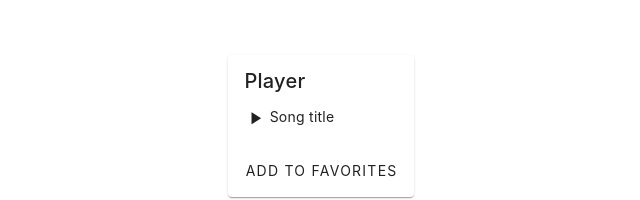
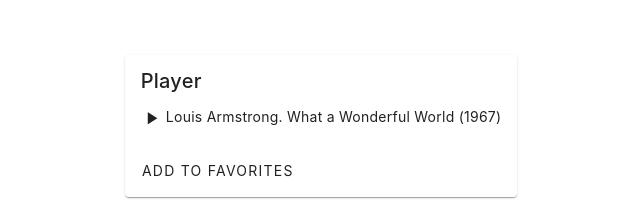
Before and after one commit to easydevgit/vue-firestore-songs, a Vue app: page / in a window 1280 px wide. Shown: the part 228-428 px from the top of the page, without its empty margins (319-959 px from the left). Built offline with nearby package versions, Linux system fonts and the light colour scheme; no server answers; the database is empty.

Commit message:
add-to-favorite event

```diff
--- a/src/App.vue
+++ b/src/App.vue
@@ -7,14 +7,45 @@
 
 const songs = ref<Song[]>([])
 
+const playingSongs: Song[] = [
+  {
+    id: '1',
+    title: 'So What',
+    artist: 'Miles Davis',
+    year: 1959,
+  },
+  {
+    id: '2',
+    title: 'Smells Like Teen Spirit',
+    artist: 'Nirvana',
+    year: 1991,
+  },
+  {
+    id: '3',
+    title: 'What a Wonderful World',
+    artist: 'Louis  Armstrong',
+    year: 1967,
+  },
+  {
+    id: '4',
+    title: 'The Look',
+    artist: 'Roxette',
+    year: 1988,
+  },
+]
+
 onMounted(async () => {
   getSongs(songs)
 })
+
+const addToFavorite = (songId: string) => {
+  console.log('addToFavorite', songId)
+}
 </script>
 
 <template>
   <main>
-    <SongsPlayer />
+    <SongsPlayer :songs="playingSongs" @add-to-favorite="addToFavorite" />
     <SongsList :songs="songs" />
   </main>
 </template>
--- a/src/components/SongsPlayer.vue
+++ b/src/components/SongsPlayer.vue
@@ -1,13 +1,22 @@
-<script setup lang="ts"></script>
+<script setup lang="ts">
+import type { Song } from '@/types'
+const props = defineProps<{ songs: Song[] }>()
+const emits = defineEmits<{
+  (event: 'add-to-favorite', id: string): void
+}>()
+const currentSong = props.songs[Math.floor(Math.random() * props.songs.length)]
+</script>
 
 <template>
   <v-card title="Player" class="player">
     <v-card-text>
       <v-icon icon="mdi-play"></v-icon>
-      Song title
+      {{ currentSong.artist }}. {{ currentSong.title }} ({{ currentSong.year }})
     </v-card-text>
     <v-card-actions>
-      <v-btn>Add to favorites</v-btn>
+      <v-btn @click="emits('add-to-favorite', currentSong.id)">
+        Add to favorites
+      </v-btn>
     </v-card-actions>
   </v-card>
 </template>
```
